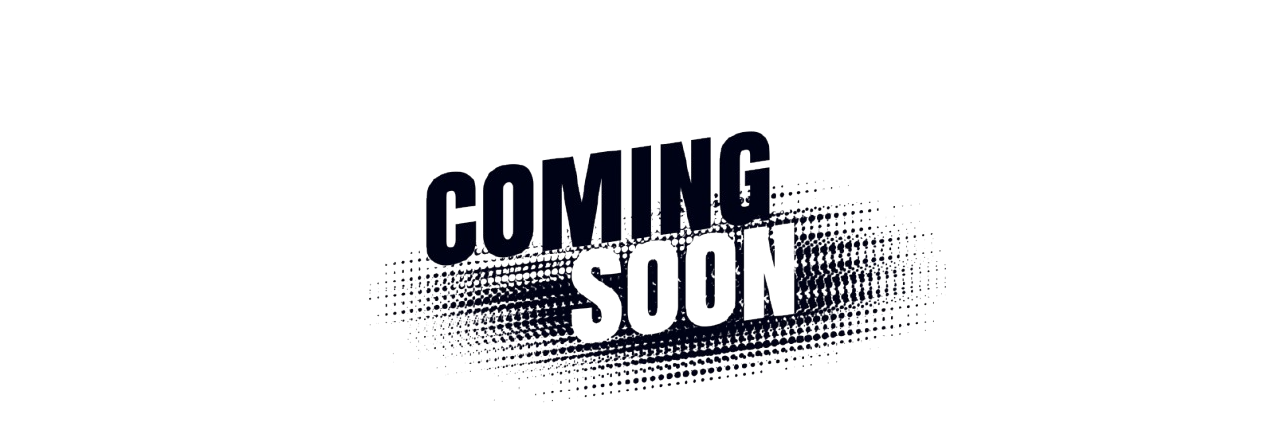
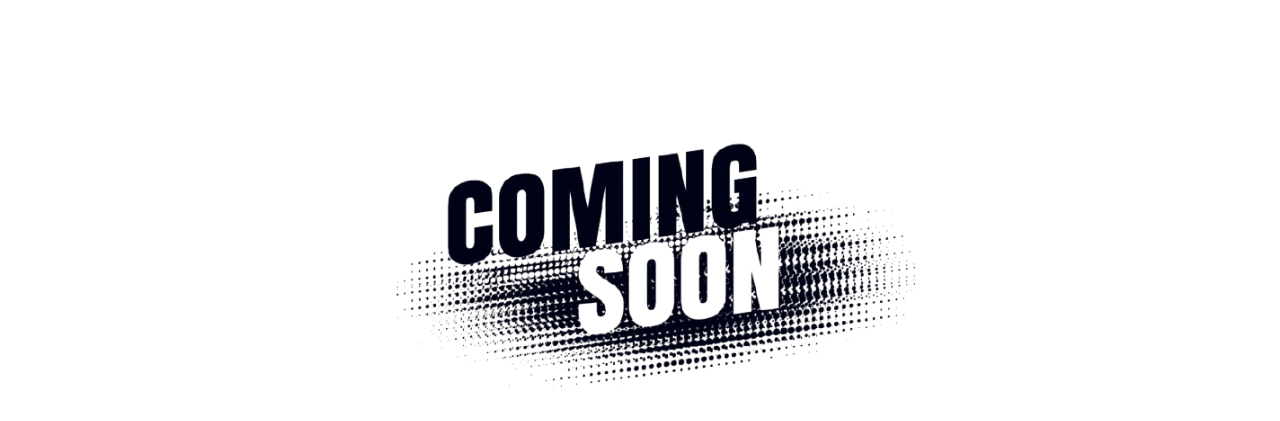
Before and after one commit to dejanpls/mojabiblija, a website built with webpack: page src/template.html in a window 1280 px wide. Shown: the part 54-475 px from the top of the page. Built offline with nearby package versions, Linux system fonts and the light colour scheme.

Commit message:
style: position cover image above title

```diff
--- a/src/styles/main.css
+++ b/src/styles/main.css
@@ -40,6 +40,16 @@ div#main {
   margin-bottom: 20vh;
 }
 
+div#image-container {
+  display: flex;
+  flex-direction: column;
+  align-items: center;
+}
+
+img {
+  max-width: 90%;
+}
+
 footer {
   display: flex;
   justify-content: center;
```
